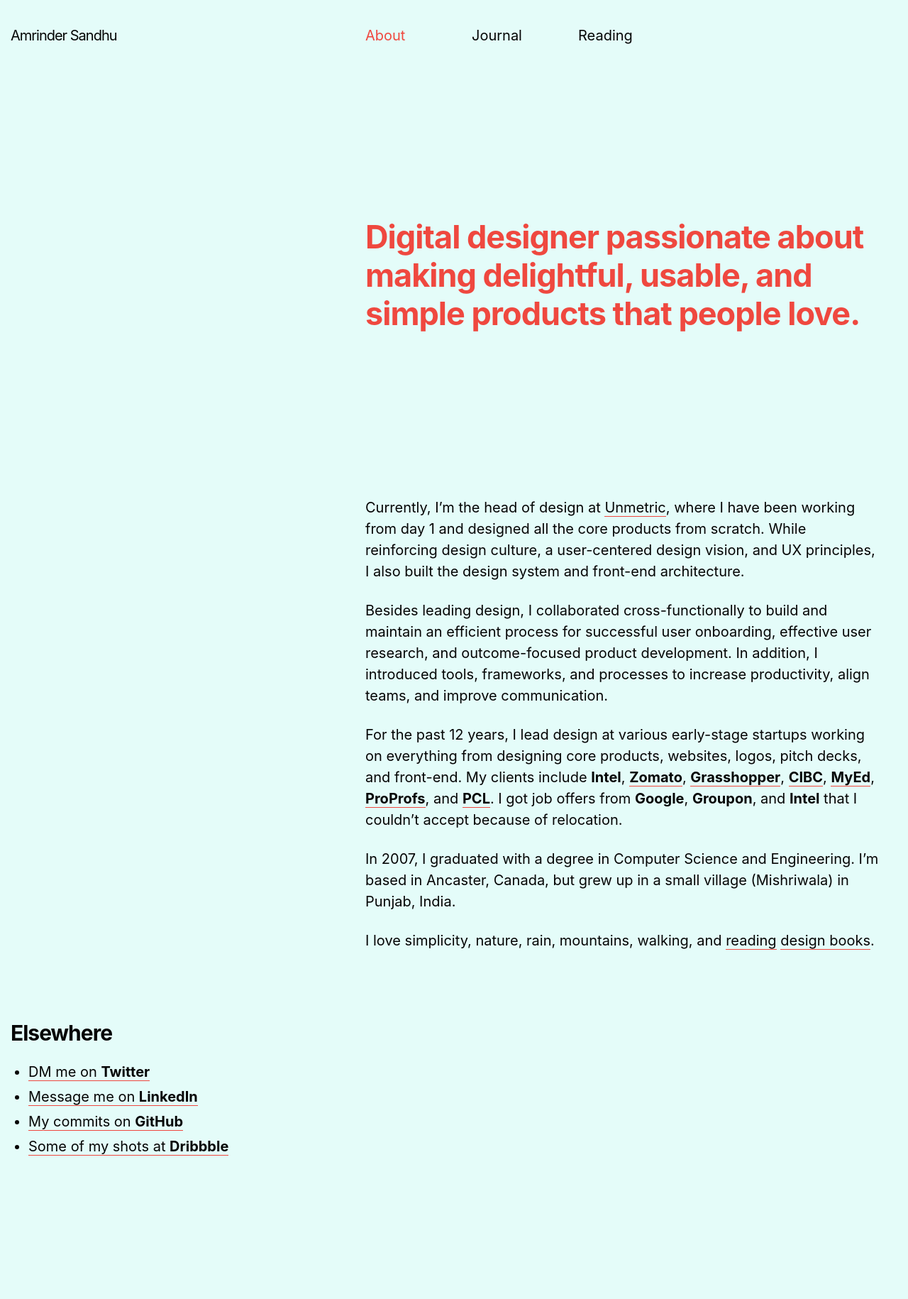
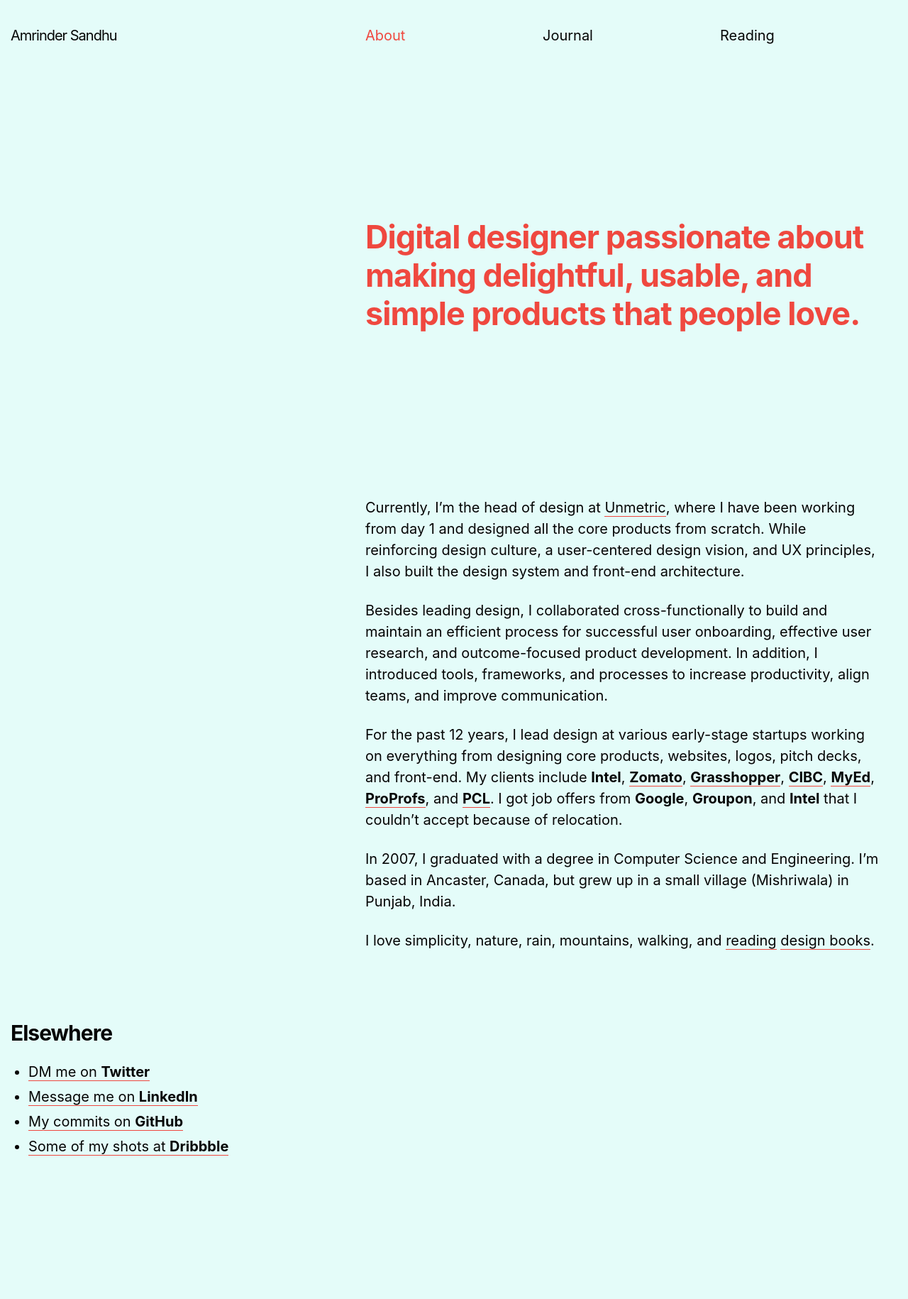
Before and after one commit to harjotgrewal/amrindersandhu, a Jekyll site: the page built from index.html, in a window 1280 px wide. Shown: the whole page at 71% size. Built offline with Jekyll 4.4.1, drawn with Linux system fonts in a browser that asks for light colours.

Commit message:
[UPDATE][CSS] nav item spans 2 cols

```diff
--- a/_scss/_components-nav.scss
+++ b/_scss/_components-nav.scss
@@ -19,7 +19,7 @@
         align-items: center;
         column-gap: 25px;
         display: grid;
-        grid-template-columns: repeat(5, 1fr);
+        grid-template-columns: repeat(6, 1fr);
         height: 100%;
     }
 
@@ -37,6 +37,10 @@
     @include media-query(portable) {
         flex-grow: 1;
         margin: 0 0 0 25px;
+    }
+
+    @include media-query(desk) {
+        grid-column: span 2;
     }
 }
 
--- a/css/styles.css
+++ b/css/styles.css
@@ -933,7 +933,7 @@
        -moz-column-gap: 25px;
             column-gap: 25px;
     display: grid;
-    grid-template-columns: repeat(5, 1fr);
+    grid-template-columns: repeat(6, 1fr);
     height: 100%; } }
 
 @media screen and (max-width: 63.9375em) {
@@ -953,6 +953,10 @@
     -ms-flex-positive: 1;
         flex-grow: 1;
     margin: 0 0 0 25px; } }
+
+@media screen and (min-width: 64em) {
+  .c-nav__item {
+    grid-column: span 2; } }
 
 .c-nav__link {
   color: #050505;
```
Also changed, not shown: 1 other file.
